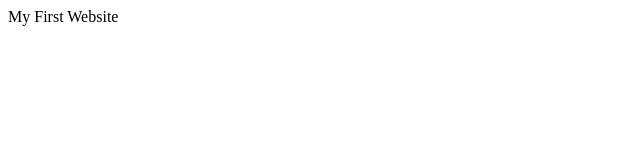
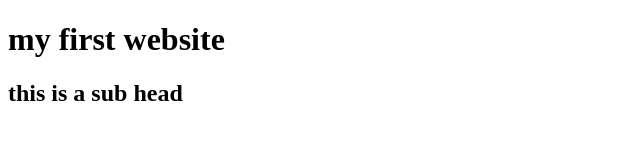
Before and after one commit to remotemana/my-first-repos, a plain HTML site: page index.html in a window 1280 px wide. Shown: the whole page, without its empty margins (0-640 px from the left). Drawn offline with Linux system fonts and the light colour scheme.

Commit message:
git adding sub head

```diff
--- a/index.html
+++ b/index.html
@@ -1,7 +1,8 @@
 <!DOCTYPE html>
 <html>
     <head>
-        My First Website
+        <h1>my first website</h1>
+        <h2>this is a sub head</h2>
 
     </head>
 </html>
```
